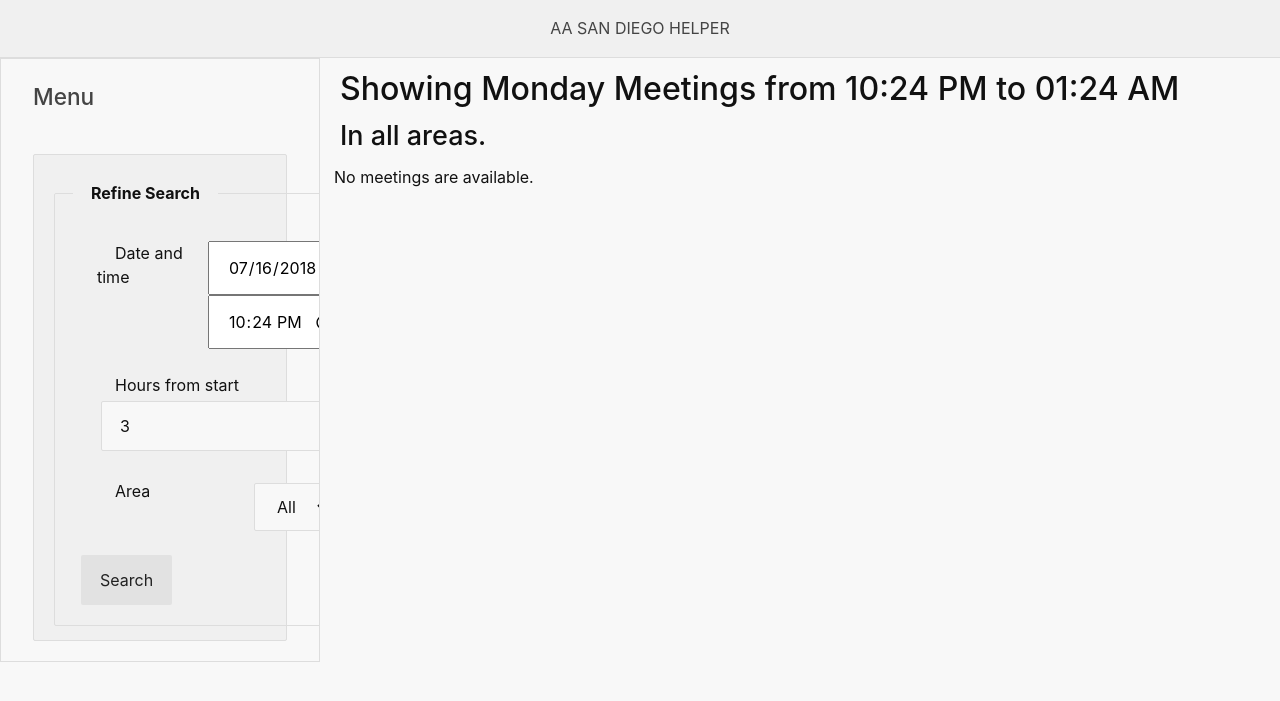
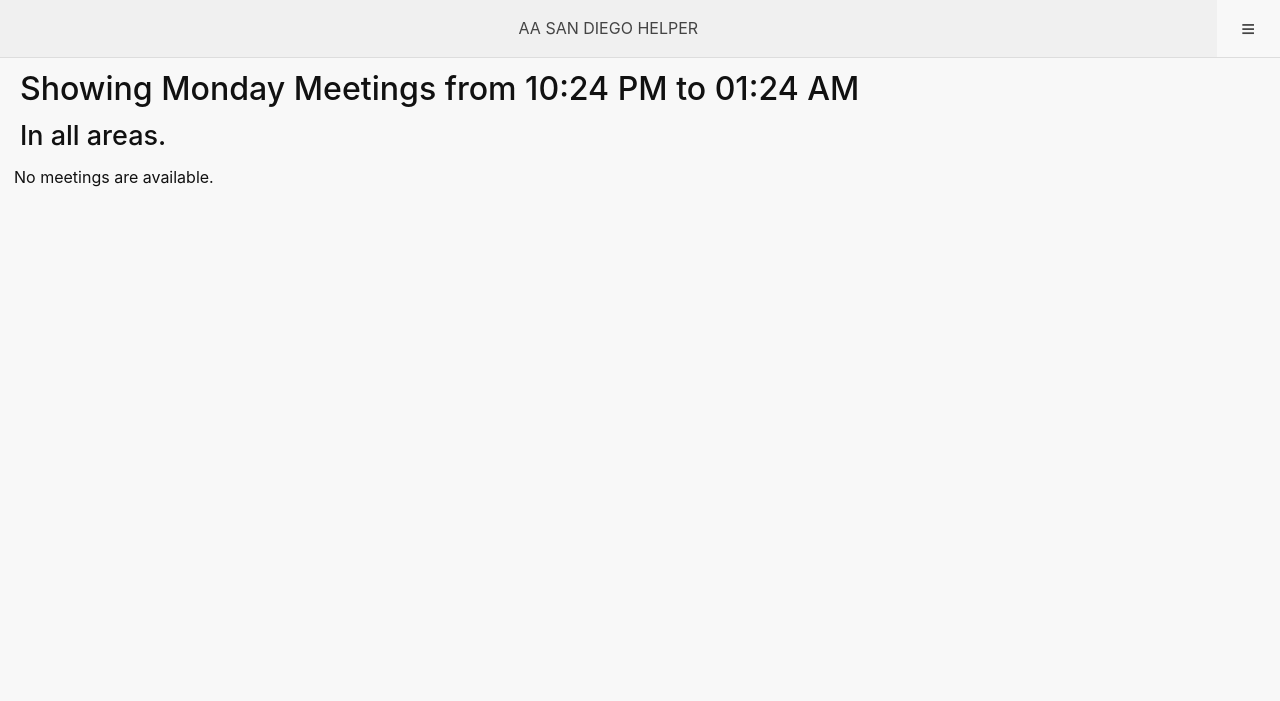
Before and after one commit to AAHelper/AAHelper, a Django app: page / in a window 1280 px wide. Shown: the top 701 px of the page. Run offline with Django 3.2, Linux system fonts and the light colour scheme; data that the repository does not hold is empty.

Commit message:
Made the drawer with the searching persistent for now

```diff
--- a/aafinder/templates/base.html
+++ b/aafinder/templates/base.html
@@ -12,11 +12,11 @@
             {% block header %}{% include 'header.html' %}{% endblock %}
         </header>
         <div class="row" id="doc-wrapper">
-            <input id="doc-drawer-checkbox" class="drawer" value="on" type="checkbox">
-            <nav class="col-md-3 col-lg-3 " id="nav-drawer">
+            <input id="doc-drawer-checkbox" class="drawer persistent" value="on" type="checkbox">
+            <nav class="demo" id="nav-drawer">
                 {% block sidebar %}{% include 'sidebar.html' %}{% endblock %}
             </nav>
-            <main class="col-sm-9 col-md-8 col-lg-9" id="doc-content">
+            <main class="col-sm-12 col-md-12 col-lg-12" id="doc-content">
                 {% block content %}{% endblock %}
             </main>
         </div>
--- a/aafinder/templates/header.html
+++ b/aafinder/templates/header.html
@@ -1,2 +1,2 @@
 <span class="button col-sm-t6 col-md">AA San Diego Helper</span>
-<label for="doc-drawer-checkbox" class="button drawer-toggle col-sm"></label>
+<label for="doc-drawer-checkbox" class="button drawer-toggle persistent"></label>
```
Also changed, not shown: aafinder/templates/sidebar.html (indentation only).
